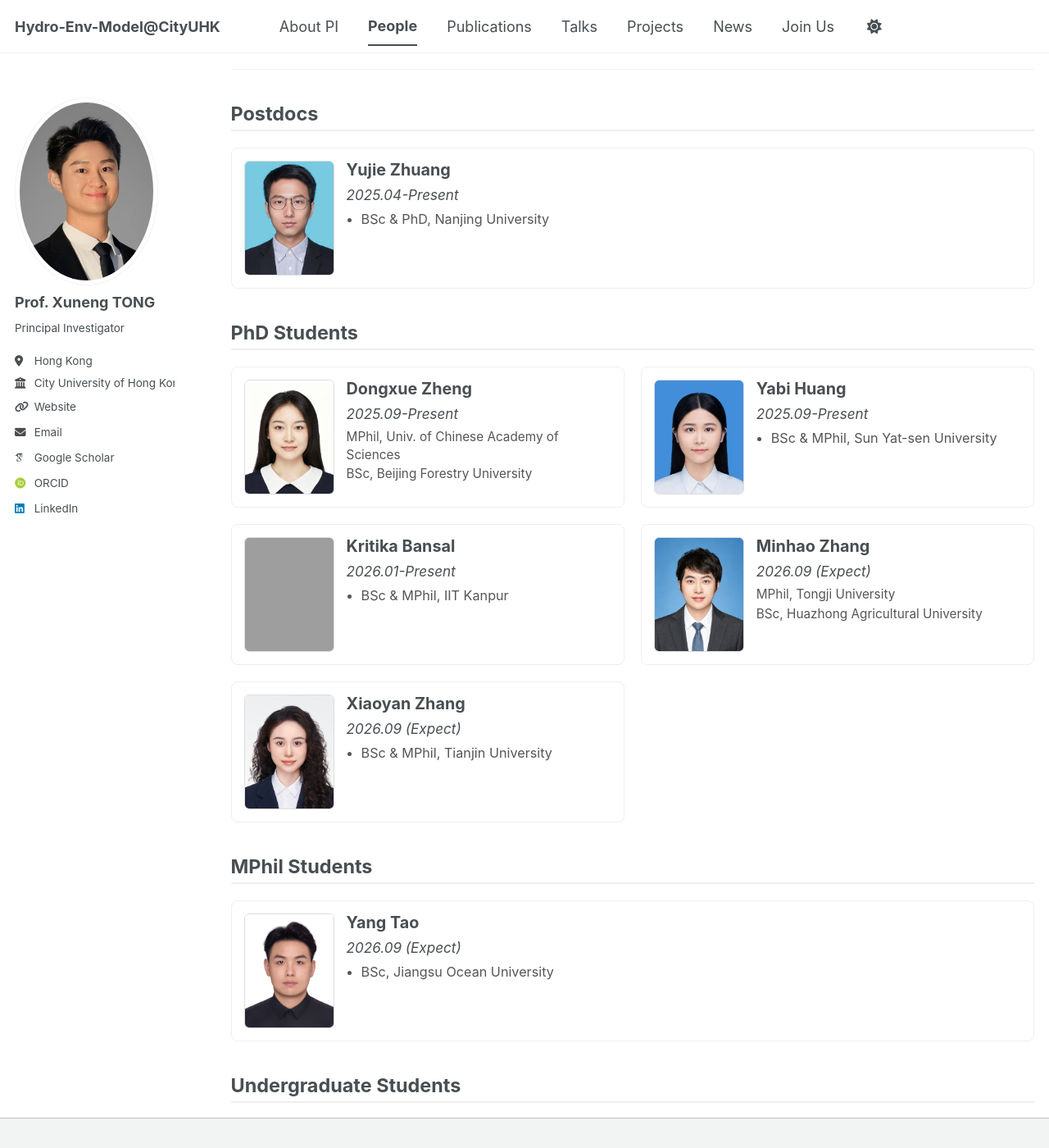
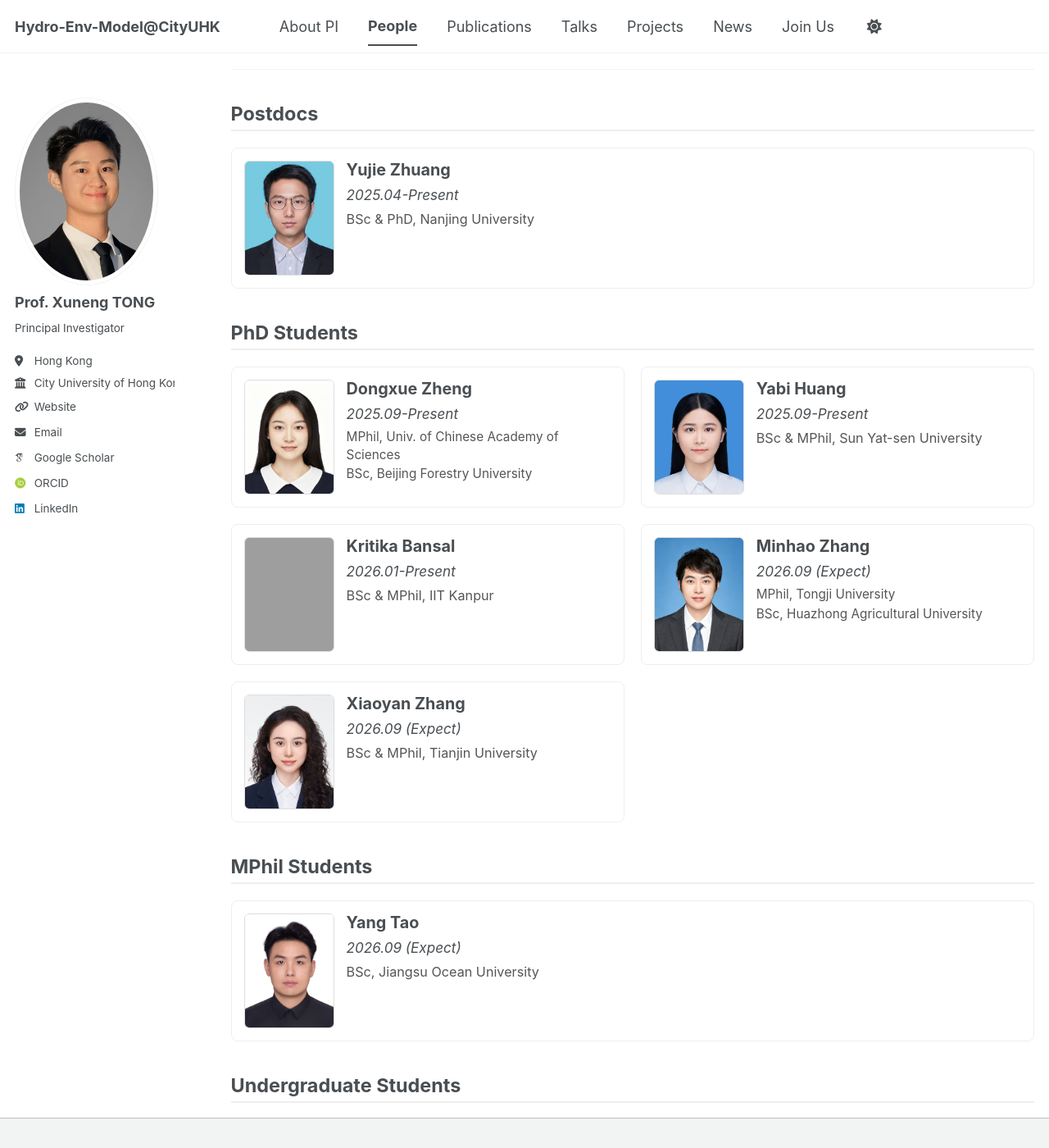
Before and after one commit to TongXuneng/TongXuneng.github.io, a Jekyll site: the page built from _pages/team.html, in a window 1280 px wide and 1400 px high, scrolled down 355 px. Shown: the whole window at 82% size. Built offline with Jekyll 4.4.1, drawn with Linux system fonts in a browser that asks for light colours; some web fonts are replaced; a script bundle is joined from its source files by our own code; library files that are not in the unit come from our copies.

Commit message:
Update team.html

```diff
--- a/_pages/team.html
+++ b/_pages/team.html
@@ -115,8 +115,15 @@ author_profile: true
   .info { flex: 1; }
   .info p { margin: 0 0 5px 0 !important; font-size: 0.95em; }
 
-  /* 学历样式 */
-  .edu-list { margin: 5px 0 0 0; padding-left: 18px; font-size: 0.9em; color: #555; }
+  /* 已修改：去掉圆点，移除左侧边距 */
+  .edu-list {
+    margin: 5px 0 0 0;
+    padding-left: 0 !important;
+    list-style-type: none !important;
+    font-size: 0.9em;
+    color: #555;
+  }
+
   .edu-split { margin-top: 5px; font-size: 0.85em; color: #555; line-height: 1.4; }
   .edu-split div { margin-bottom: 2px; }
 </style>
```
